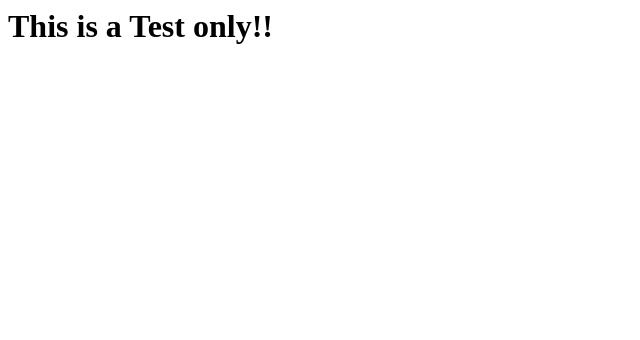
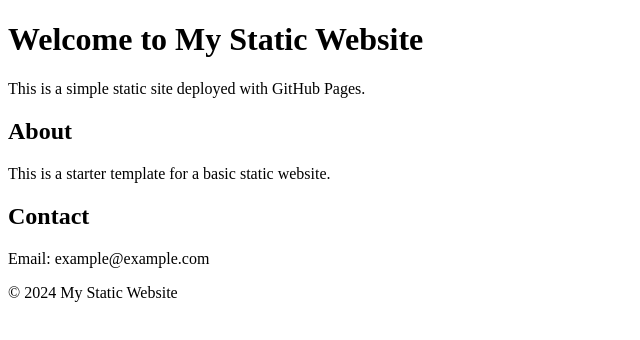
Before and after one commit to Karunakar95-png/indianmegamart, a plain HTML site: page imm.html in a window 1280 px wide. Shown: the whole page, without its empty margins (0-640 px from the left). Drawn offline with Linux system fonts and the light colour scheme.

Commit message:
Update imm.html

```diff
--- a/imm.html
+++ b/imm.html
@@ -1 +1,29 @@
-<h1>This is  a Test only!! </h1>
+<!DOCTYPE html>
+<html lang="en">
+<head>
+  <meta charset="UTF-8">
+  <meta name="viewport" content="width=device-width, initial-scale=1.0">
+  <title>Static Website Starter</title>
+  <link rel="stylesheet" href="style.css">
+</head>
+<body>
+  <header>
+    <h1>Welcome to My Static Website</h1>
+    <p>This is a simple static site deployed with GitHub Pages.</p>
+  </header>
+  <main>
+    <section>
+      <h2>About</h2>
+      <p>This is a starter template for a basic static website.</p>
+    </section>
+    <section>
+      <h2>Contact</h2>
+      <p>Email: example@example.com</p>
+    </section>
+  </main>
+  <footer>
+    <p>&copy; 2024 My Static Website</p>
+  </footer>
+  <script src="script.js"></script>
+</body>
+</html>
```
